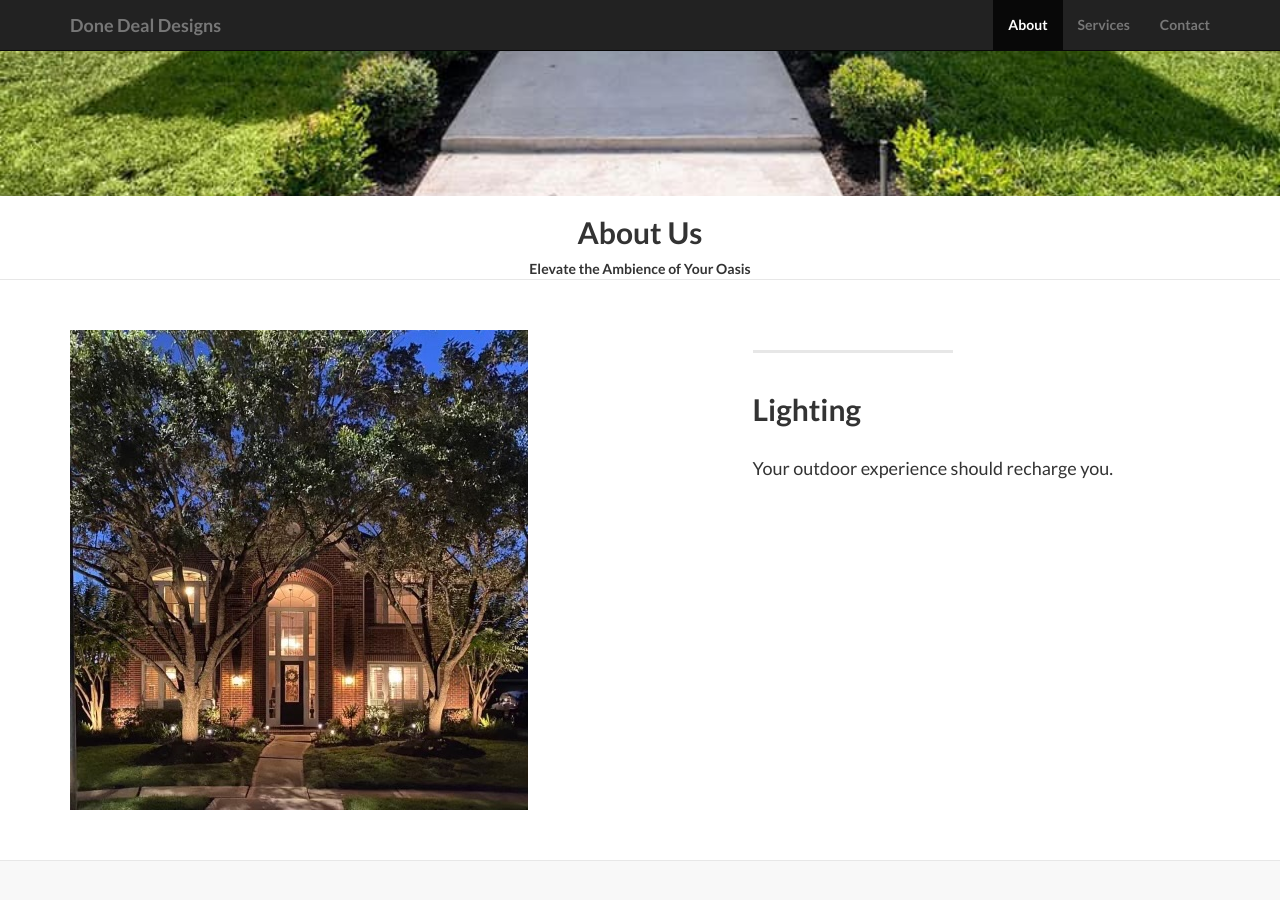
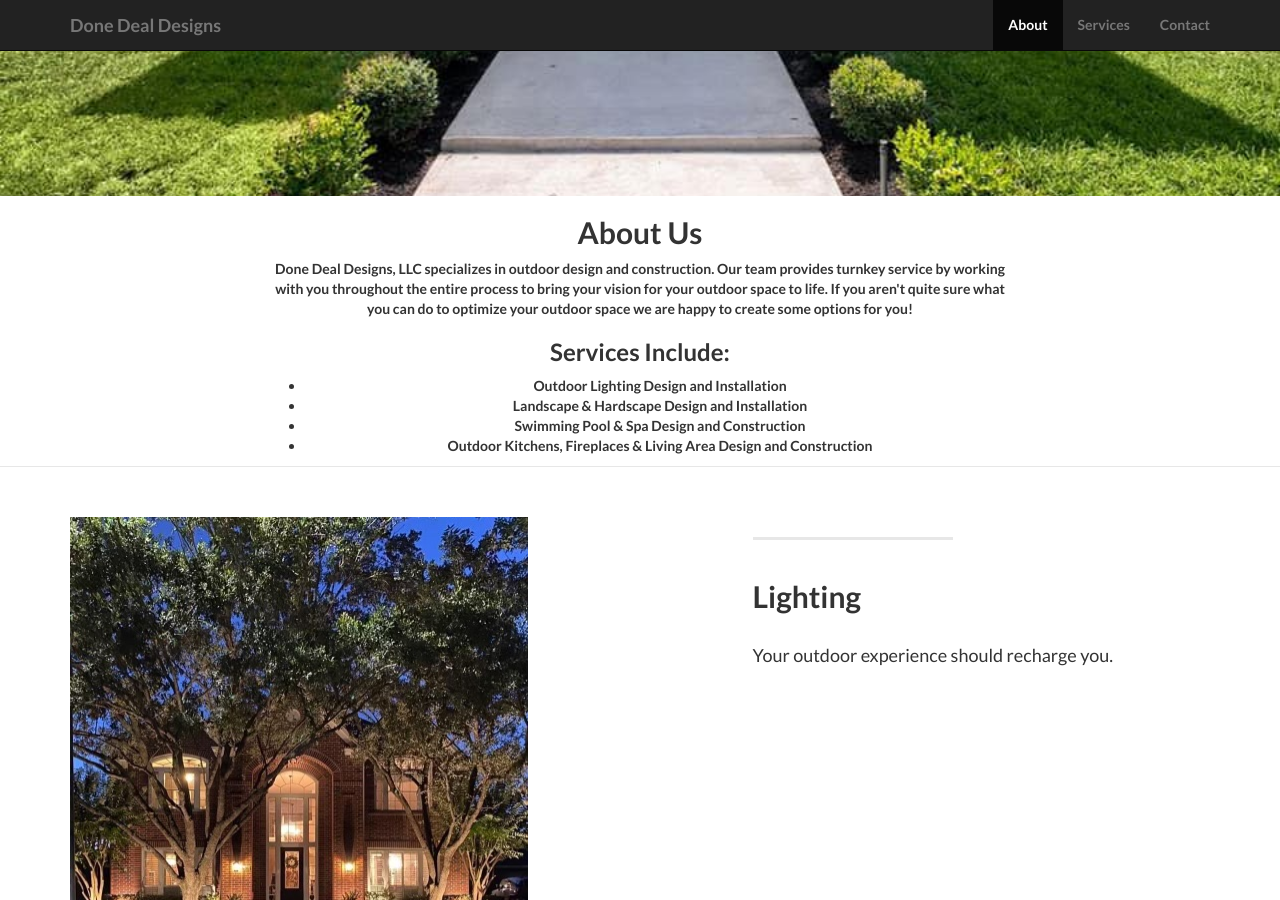
Before and after one commit to BlueFenixProductions/donedealdesigns.com, a Jekyll site: the page built from index.html, in a window 1280 px wide and 900 px high, scrolled down 581 px. Built offline with Jekyll 4.4.1, drawn with Linux system fonts in a browser that asks for light colours.

Commit message:
Update about.html

```diff
--- a/_includes/about.html
+++ b/_includes/about.html
@@ -3,7 +3,16 @@
         <div class="row">
             <div class="col-lg-8 col-lg-offset-2">
               <h2>About Us</h2>
-              Elevate the Ambience of Your Oasis
+              <p>Done Deal Designs, LLC specializes in outdoor design and construction. Our team provides turnkey service by working with you throughout the entire process to bring your vision for your outdoor space to life.  If you aren't quite sure what you can do to optimize your outdoor space we are happy to create some options for you!</p>
+              <p>
+                <h3>Services Include:</h3>
+                <ul>
+                    <li>Outdoor Lighting Design and Installation</li>
+                    <li>Landscape & Hardscape Design and Installation</li>
+                    <li>Swimming Pool & Spa Design and Construction</li>
+                    <li>Outdoor Kitchens, Fireplaces & Living Area Design and Construction</li>
+                </ul>
+            </p>
             </div>
         </div>
     </section>
```
